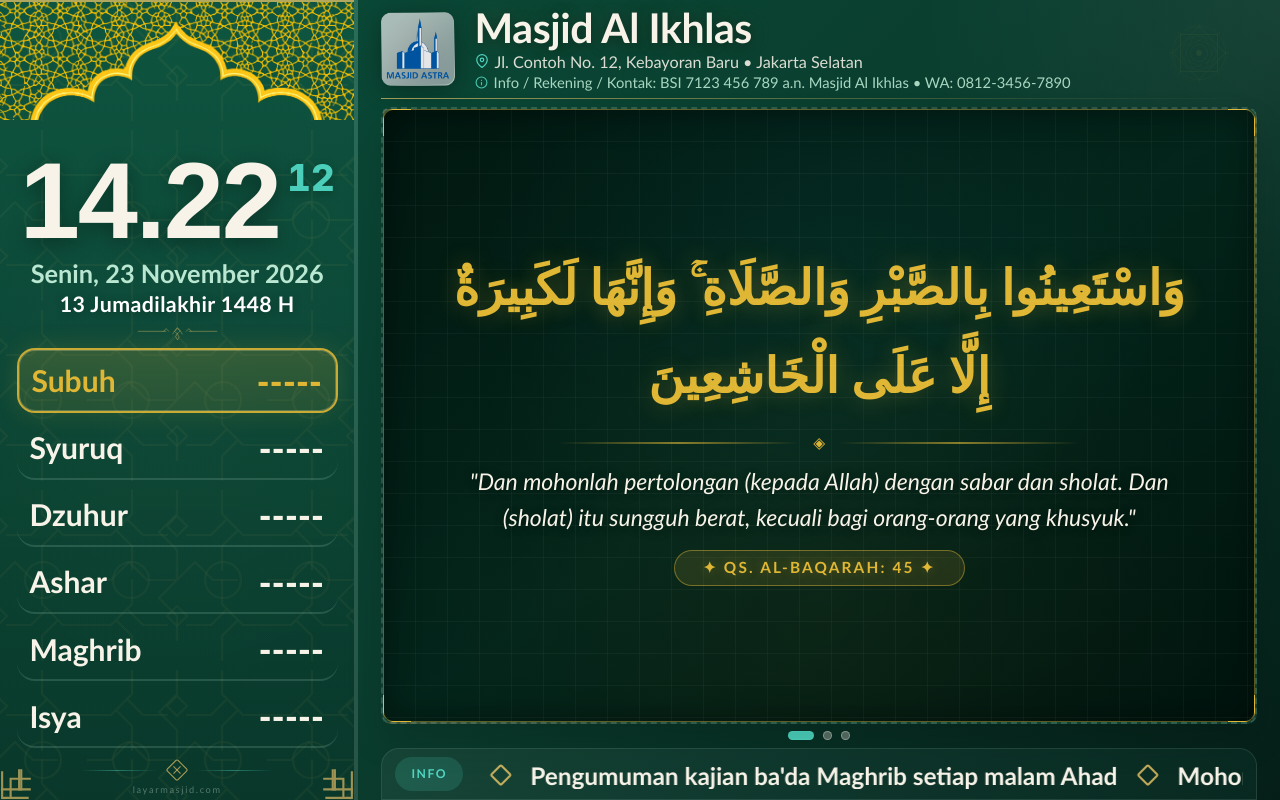
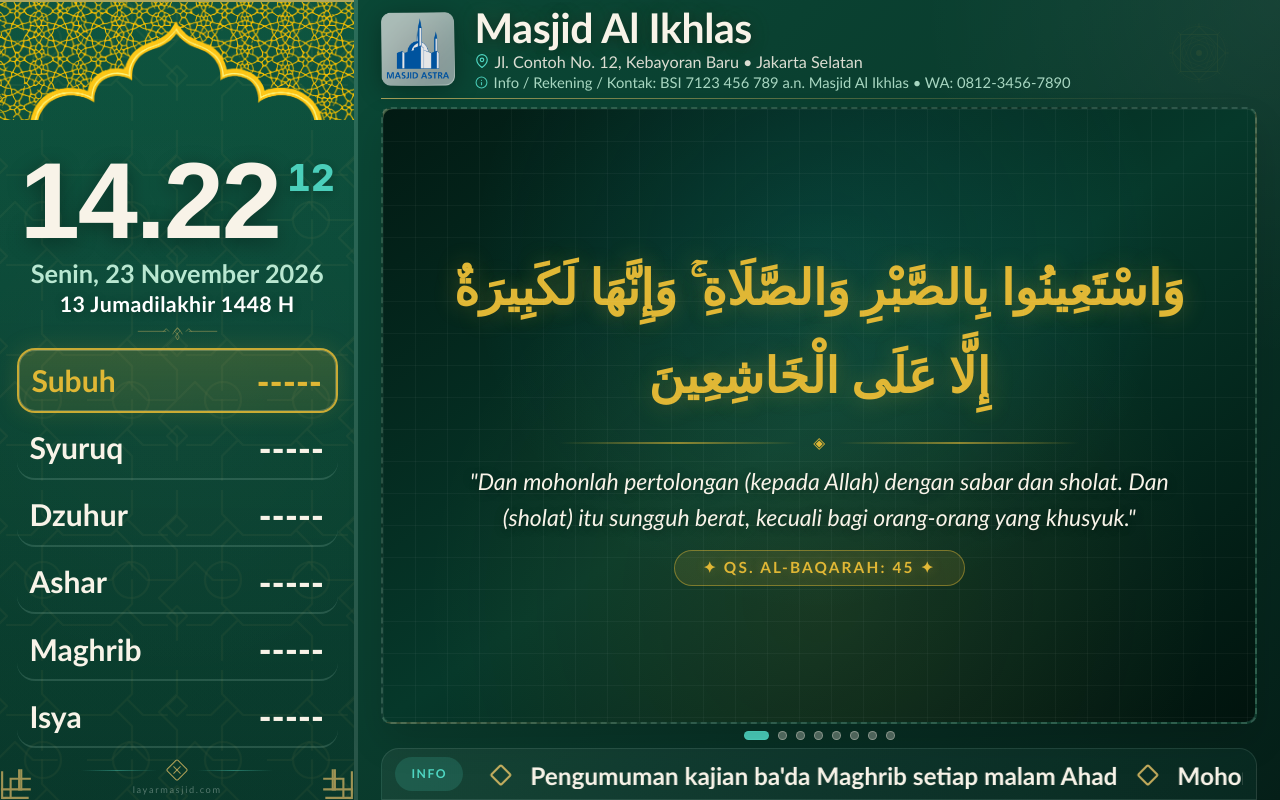
Before and after one commit to singgihcperdana/layarmasjid, a PHP site: page / in a window 1280 px wide. Run offline with PHP 8.4, Linux system fonts and the light colour scheme.

Commit message:
adjust bingkai slides

```diff
--- a/assets/css/layout.css
+++ b/assets/css/layout.css
@@ -283,27 +283,12 @@
   align-items: center;
   text-align: center;
   padding: clamp(14px, 2.2vh, 26px) clamp(24px, 3.5vw, 64px);
-  border: 1.5px solid rgba(224, 183, 53, 0.4);
+  border: none;
   border-radius: 10px;
-  background: rgba(3, 22, 16, 0.55);
-  box-shadow:
-    inset 0 0 35px rgba(0, 0, 0, 0.45),
-    0 10px 30px rgba(0, 0, 0, 0.35);
+  background: transparent;
+  box-shadow: none;
   box-sizing: border-box;
 }
-
-/* Ornamen Sudut Kartu */
-.slide-quran-corner {
-  position: absolute;
-  width: clamp(20px, 2.2vw, 32px);
-  height: clamp(20px, 2.2vw, 32px);
-  border: 2px solid var(--gold-highlight);
-  pointer-events: none;
-}
-.slide-quran-corner--tl { top: -2px; left: -2px; border-right: none; border-bottom: none; border-top-left-radius: 8px; }
-.slide-quran-corner--tr { top: -2px; right: -2px; border-left: none; border-bottom: none; border-top-right-radius: 8px; }
-.slide-quran-corner--bl { bottom: -2px; left: -2px; border-right: none; border-top: none; border-bottom-left-radius: 8px; }
-.slide-quran-corner--br { bottom: -2px; right: -2px; border-left: none; border-top: none; border-bottom-right-radius: 8px; }
 
 .slide-quran-body {
   display: flex;
@@ -424,12 +409,10 @@
   align-items: center;
   text-align: center;
   padding: clamp(20px, 3.5vh, 48px) clamp(28px, 4.5vw, 84px);
-  border: 1.5px solid rgba(224, 183, 53, 0.4);
+  border: none;
   border-radius: 10px;
-  background: rgba(3, 22, 16, 0.55);
-  box-shadow:
-    inset 0 0 35px rgba(0, 0, 0, 0.45),
-    0 10px 30px rgba(0, 0, 0, 0.35);
+  background: transparent;
+  box-shadow: none;
   box-sizing: border-box;
 }
 
--- a/assets/js/config.js
+++ b/assets/js/config.js
@@ -93,6 +93,36 @@ window.masjidConfig = {
       "type": "image",
       "content": "assets/img/contoh_slide/info-a.png",
       "duration": 15
+    },
+    {
+      "id": 3,
+      "type": "image",
+      "content": "assets/img/contoh_slide/info-2.png",
+      "duration": 15
+    },
+    {
+      "id": 4,
+      "type": "image",
+      "content": "assets/img/contoh_slide/info-3.png",
+      "duration": 15
+    },
+    {
+      "id": 5,
+      "type": "image",
+      "content": "assets/img/contoh_slide/info-4.png",
+      "duration": 15
+    },
+    {
+      "id": 6,
+      "type": "image",
+      "content": "assets/img/contoh_slide/info-5.png",
+      "duration": 15
+    },
+    {
+      "id": 7,
+      "type": "image",
+      "content": "assets/img/contoh_slide/info-6.png",
+      "duration": 15
     }
   ],
   "running_text": [
--- a/assets/js/slides.js
+++ b/assets/js/slides.js
@@ -70,11 +70,6 @@ function setupSlides() {
       slideItem.innerHTML = `
         <div class="slide-quran-card">
           <div class="slide-quran-frame">
-            <span class="slide-quran-corner slide-quran-corner--tl" aria-hidden="true"></span>
-            <span class="slide-quran-corner slide-quran-corner--tr" aria-hidden="true"></span>
-            <span class="slide-quran-corner slide-quran-corner--bl" aria-hidden="true"></span>
-            <span class="slide-quran-corner slide-quran-corner--br" aria-hidden="true"></span>
-
             <div class="slide-quran-body">
               <p class="slide-quran-arabic" dir="rtl">${slide.ayat || slide.src}</p>
               <div class="slide-quran-divider" aria-hidden="true">
@@ -105,11 +100,6 @@ function setupSlides() {
       slideItem.innerHTML = `
         <div class="slide-custom-card">
           <div class="slide-custom-frame">
-            <span class="slide-quran-corner slide-quran-corner--tl" aria-hidden="true"></span>
-            <span class="slide-quran-corner slide-quran-corner--tr" aria-hidden="true"></span>
-            <span class="slide-quran-corner slide-quran-corner--bl" aria-hidden="true"></span>
-            <span class="slide-quran-corner slide-quran-corner--br" aria-hidden="true"></span>
-
             <div class="slide-custom-content">
               ${slide.title ? `<h2 class="slide-custom-title">${slide.title}</h2>` : ""}
               ${slide.content ? `<div class="slide-custom-body">${slide.content}</div>` : ""}
--- a/index.html
+++ b/index.html
@@ -6,7 +6,7 @@
   <title>Layar Masjid</title>
   <link rel="stylesheet" href="assets/css/tokens.css?v=35">
   <link rel="stylesheet" href="assets/css/base.css?v=35">
-  <link rel="stylesheet" href="assets/css/layout.css?v=44">
+  <link rel="stylesheet" href="assets/css/layout.css?v=46">
   <link rel="stylesheet" href="assets/css/sidebar.css?v=38">
   <link rel="stylesheet" href="assets/css/adzan.css?v=46">
 </head>
@@ -266,7 +266,7 @@
   <script src="assets/js/config.js?v=9"></script>
   <script src="assets/js/audio.js?v=1"></script>
   <script src="assets/js/schedule.js?v=1"></script>
-  <script src="assets/js/slides.js?v=1"></script>
+  <script src="assets/js/slides.js?v=3"></script>
   <script src="assets/js/adzan.js?v=1"></script>
   <script src="assets/js/preview.js?v=1"></script>
   <script src="assets/js/app.js?v=55"></script>
```
